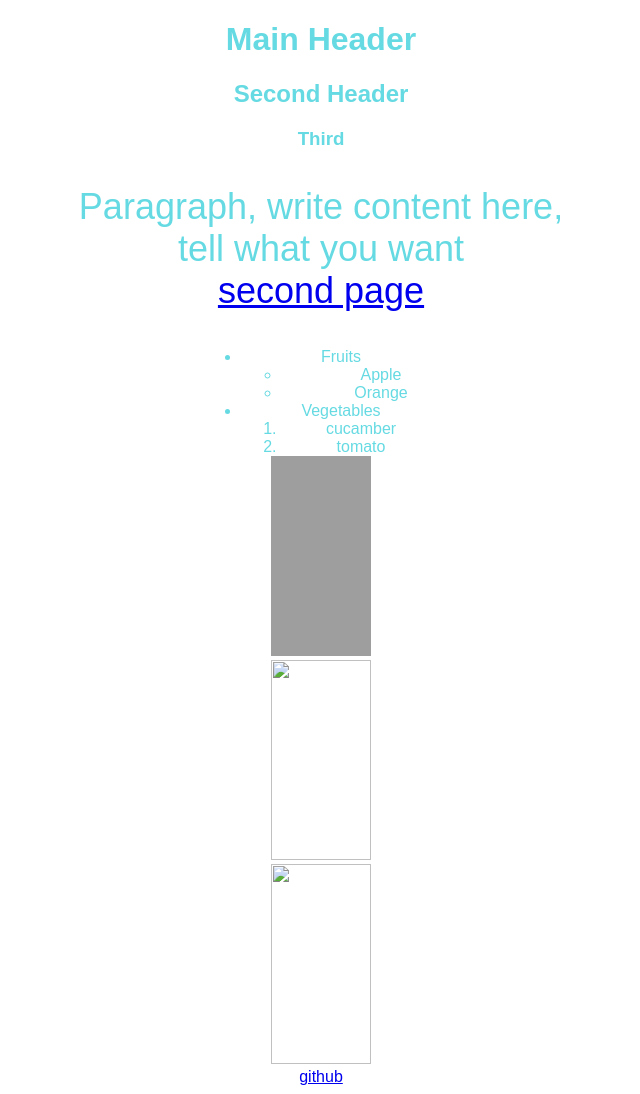
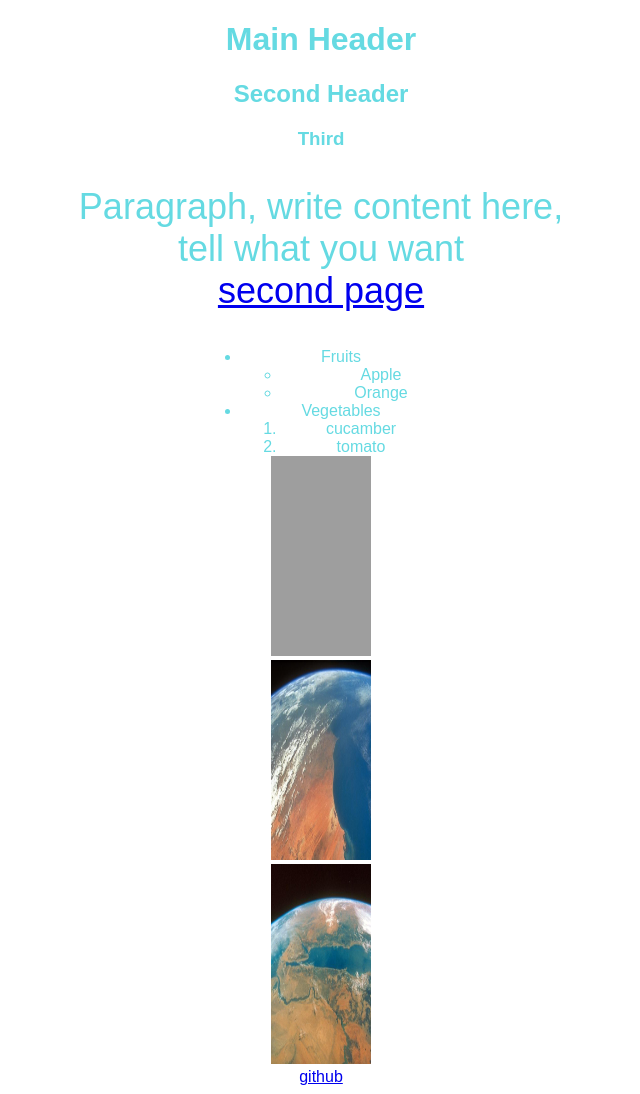
Before and after one commit to shulamitatiya/shula, a plain HTML site: page index.html in a window 1280 px wide. Shown: the whole page, without its empty margins (319-959 px from the left). Drawn offline with Linux system fonts and the light colour scheme; grey boxes are pictures that could not be loaded.

Commit message:
Update index.html

```diff
--- a/index.html
+++ b/index.html
@@ -31,8 +31,8 @@
     </ul>
     <!-- הצגה של תמונה -->
     <img src="https://github.githubassets.com/images/modules/site/home/globe.jpg" width="200" /> <br />
-    <img src="images/C01H0001.JPG" /> <br />
-    <img src="images/C01H0003.JPG" /> <br />
+    <img src="C01H0001.JPG" /> <br />
+    <img src="C01H0003.JPG" /> <br />
     <a href="https://github.com" target="_blank"> github </a>
 </body>
 </html>
```
